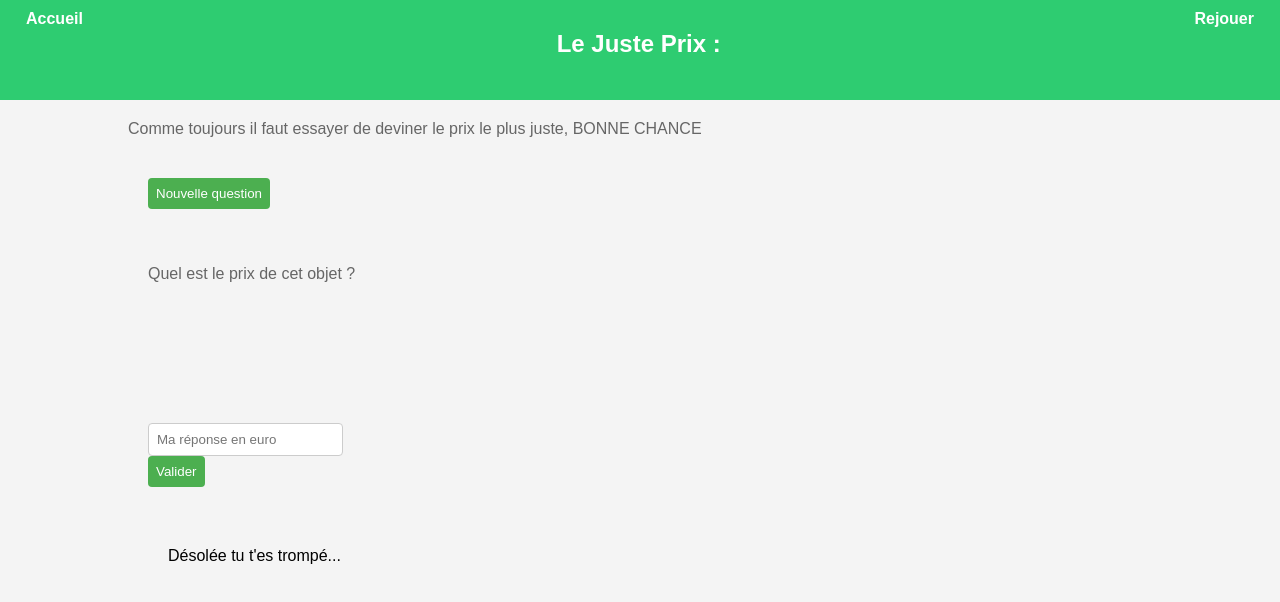
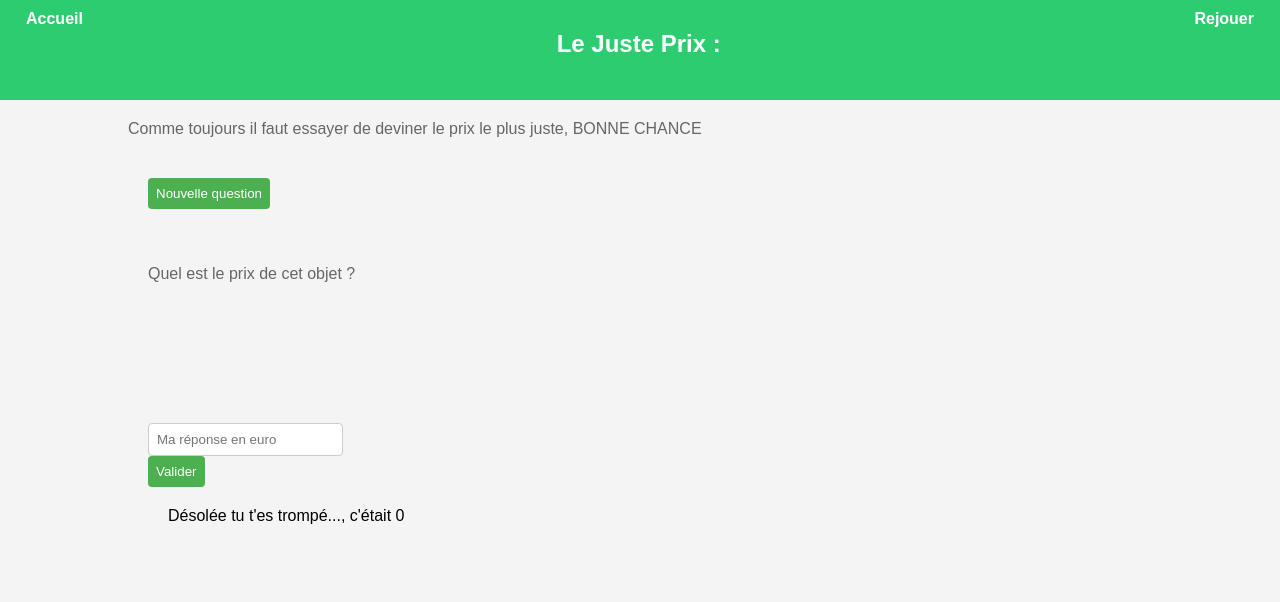
Before and after one commit to NathanaelMo/JustePrix, a website: page html/jeux.html in a window 1280 px wide. Both pictures are taken after a click on the button "Valider". Drawn offline with Linux system fonts and the light colour scheme.

Commit message:
Suppression de l'affichae du resultat

```diff
--- a/html/jeux.html
+++ b/html/jeux.html
@@ -33,9 +33,6 @@
     <input type="text" id="userInput" class="mini-input" placeholder="Ma réponse en euro">
     <button id="validateButton" class="add-button">Valider</button>
 
-    <div id="price">
-        <!-- Les détails de l'objet choisi seront affichés ici -->
-    </div>
     <div id="message"></div></div></section>
 
     <script>
@@ -49,7 +46,6 @@
                 document.getElementById('object').innerHTML = `${data.nom}`;
                 document.getElementById('object').style.fontFamily ='Georgia, serif';
                 document.getElementById('object').style.border = '2px solid #000';
-                document.getElementById('price').innerHTML = `Prix: ${data.prix}`;
                 document.getElementById('message').innerHTML=``;
                 prix = data.prix;
             } catch (error) {
@@ -72,7 +68,7 @@
         document.getElementById('message').innerHTML = "Trop fort !! C'est le juste prix !";
     } else {
         // Display a default message or clear the message
-        document.getElementById('message').innerHTML = "Désolée tu t'es trompé...";
+        document.getElementById('message').innerHTML = "Désolée tu t'es trompé..., c'était "+`${prix}`;
     }
 });
     </script>
```
